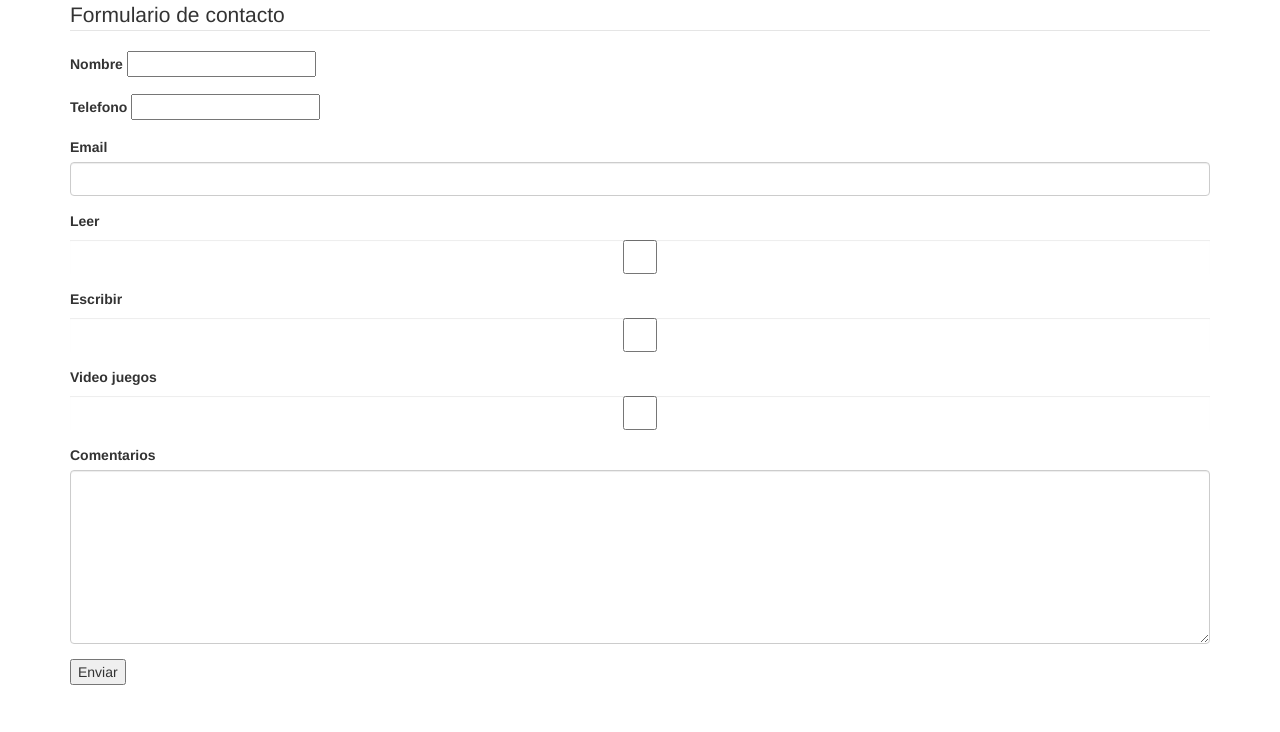
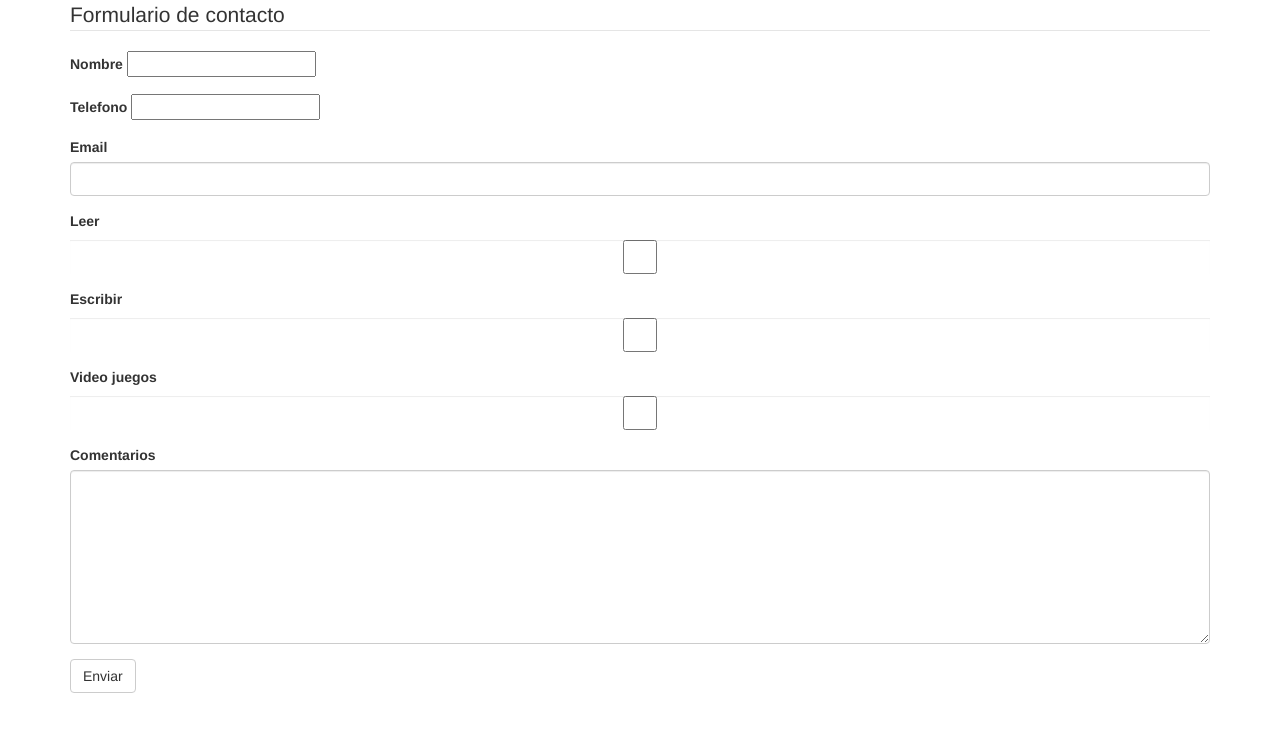
Before and after one commit to lpizarro2391/bosstrap-formularios, a plain HTML site: page index.html in a window 1280 px wide. Drawn offline with Linux system fonts and the light colour scheme.

Commit message:
clase btn btn default, adapta propiedades de visualizacion agradables

```diff
--- a/index.html
+++ b/index.html
@@ -40,7 +40,7 @@
           <textarea name="comentario" rows="8" cols="40" class="form-control"></textarea>
         </div>
         <div class="form-grupo">
-            <input type="button" name="boton" value="Enviar">
+            <input type="button" name="boton" value="Enviar" class="btn btn-default">
         </div>
 
       </form>
```
